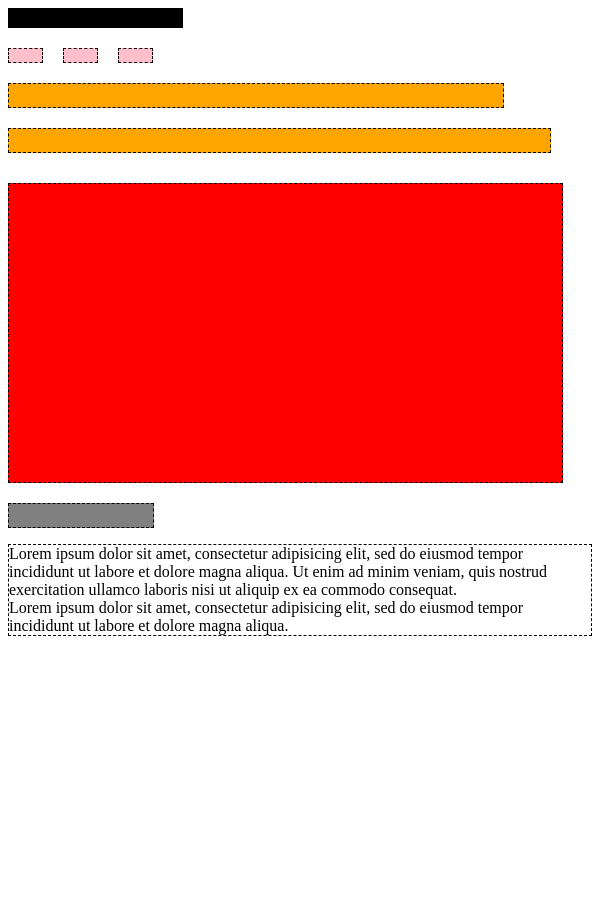
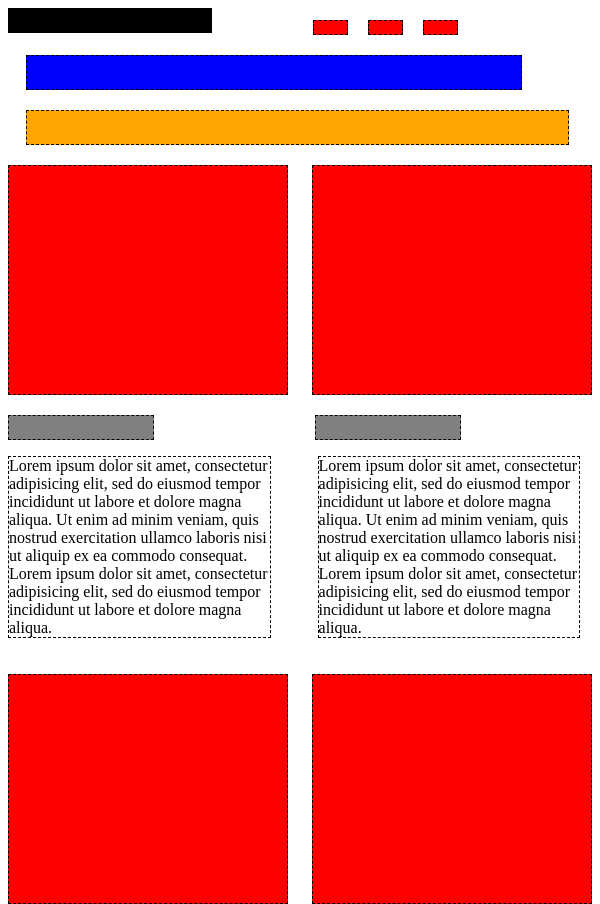
Before and after one commit to coreysnightout/featured-items, a plain HTML site: page index.html in a window 600 px wide. Before the commit the page ends 800 px from the top, so only its background shows below. Drawn offline with Linux system fonts and the light colour scheme.

Commit message:
add tablet size media query to featured items index.html pattern

```diff
--- a/css/styles.css
+++ b/css/styles.css
@@ -46,6 +46,10 @@
   margin-top: 30px;
 }
 
+.box2{
+  display: none;
+}
+
 .bottombar{
   width: 25%;
   height: 25px;
@@ -54,73 +58,103 @@
   float: left;
 }
 
+.bottombar2 {
+  display: none;
+}
+
+.box3 {
+  display: none;
+}
+
+.box4 {
+  display: none;
+}
+
 p{
   float: left;
   width: 100%;
 }
 
-
-/*.n1 {
-  width: 21%;
-  height: 30px;
-  background-color: blue;
+.p2 {
+  display: none;
 }
 
+@media screen and (min-width: 401px) and (max-width: 700px) {
+  .nav1 {
+    margin-right: 0;
+    width: 35%;
+    height: 25px;
+  }
   a {
-  margin-top: 20px;
-  float: left;
-  width: 7%;
-  height: 15px;
+    float: right;
+    margin-top: 0;
+    margin-right: 23%;
+    margin-top: 2%;
+    background-color: red;
+  }
+  .a-tag{
+    margin-right: 20px;
+  }
+  .bar1{
+    height: 35px;
     background-color: blue;
-  margin-right: 5px;
+    margin-left: 3%;
   }
-
-.bar1 {
-  width: 90%;
-  height: 45px;
-  background-color: #000;
+  .bar2{
+    height: 35px;
+    margin-left: 3%;
+  }
+  .box{
+    height: 230px;
+    width: 48%;
     float: left;
     margin-top: 20px;
   }
-.bar2 {
-  width: 95%;
-  height: 45px;
-  background-color: #000;
+  .box2{
+    display: block;
+    height: 230px;
+    width: 48%;
+    background-color: red;
+    float: right;
+    margin-top: 20px;
+  }
+
+  .bottombar2 {
+    display: block;
+    width: 25%;
+    height: 25px;
+    background-color: grey;
+    margin-top: 20px;
+    float: right;
+    margin-right: 22.5%;
+  }
+
+  p{
+    float: left;
+    width: 45%;
+  }
+
+  .p2 {
+    display: block;
+    float: right;
+    width: 45%;
+    margin-right: 2%;
+  }
+
+  .box3 {
+    display: block;
+    height: 230px;
+    width: 48%;
+    background-color: red;
     float: left;
     margin-top: 20px;
   }
-.box {
-  width: 95%;
-  height: 200px;
+  .box4 {
+    display: block;
+    height: 230px;
+    width: 48%;
     background-color: red;
-  margin-top: 185px;
+    float: right;
+    margin-top: 20px;
   }
-
-.bottombar {
-  margin-top: 20px;
-  width: 25%;
-  height: 20px;
-  background-color: black;
 }
-
-.text{
-  margin: 0;
-}
-
-@media screen and (min-width: 401px) and (max-width: 700px) {
-
-  .nav1 {
-    width: 30%;
-    height: 35px;
-    background-color: purple;
-  }
-  a {
-    margin-top: 20px;
-    float: right;
-    width: 7%;
-    height: 15px;
-    background-color: blue;
-    margin-right: 20px;
-  }*/
-/*
-}*/
--- a/index.html
+++ b/index.html
@@ -11,8 +11,8 @@
 
     </div>
       <a href="#"></a>
-      <a href="#"></a>
-      <a href="#"></a>
+      <a class="a-tag" href="#"></a>
+      <a class="a-tag" href="#"></a>
     <div class="bar1">
 
     </div>
@@ -22,11 +22,28 @@
     <div class="box">
 
     </div>
+
+    <div class="box2">
+
+    </div>
     <div class="bottombar">
 
     </div>
+    <div class="bottombar2">
 
-      <p>Lorem ipsum dolor sit amet, consectetur adipisicing elit, sed do eiusmod tempor incididunt ut labore et dolore magna aliqua. Ut enim ad minim veniam, quis nostrud exercitation ullamco laboris nisi ut aliquip ex ea commodo consequat. <br>Lorem ipsum dolor sit amet, consectetur adipisicing elit, sed do eiusmod tempor incididunt ut labore et dolore magna aliqua. </p>
+    </div>
+
+    <p>Lorem ipsum dolor sit amet, consectetur adipisicing elit, sed do eiusmod tempor incididunt ut labore et dolore magna aliqua. Ut enim ad minim veniam, quis nostrud exercitation ullamco laboris nisi ut aliquip ex ea commodo consequat. <br>Lorem ipsum dolor sit amet, consectetur adipisicing elit, sed do eiusmod tempor incididunt ut labore et dolore magna aliqua. </p>
+
+    <p class="p2">Lorem ipsum dolor sit amet, consectetur adipisicing elit, sed do eiusmod tempor incididunt ut labore et dolore magna aliqua. Ut enim ad minim veniam, quis nostrud exercitation ullamco laboris nisi ut aliquip ex ea commodo consequat. <br>Lorem ipsum dolor sit amet, consectetur adipisicing elit, sed do eiusmod tempor incididunt ut labore et dolore magna aliqua. </p>
+
+    <div class="box3">
+
+    </div>
+
+    <div class="box4">
+
+    </div>
 
   </body>
 </html>
```
Lines whose indentation alone changed are shown as unchanged.
